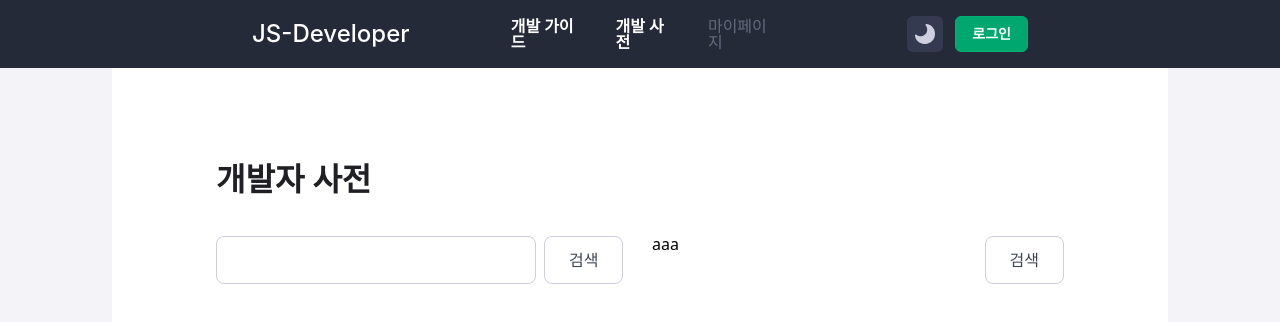
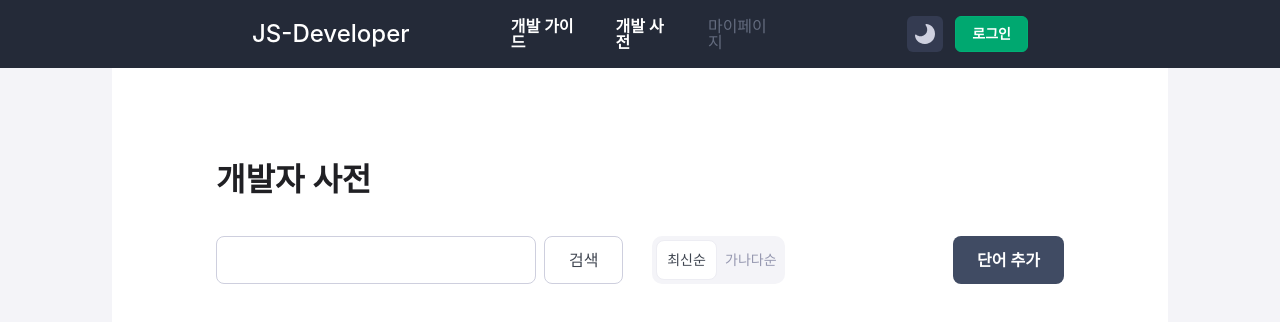
Before and after one commit to Jaesang98/JS-Developer, a React (Vite) app: page /Devx in a window 1280 px wide. Shown: the top 322 px of the page. Built offline with nearby package versions, Linux system fonts and the light colour scheme; a web font is replaced by a local one.

Commit message:
chore(jsnam) : 스위치와버튼

```diff
--- a/src/assets/styles/abstracts/_variables.scss
+++ b/src/assets/styles/abstracts/_variables.scss
@@ -41,6 +41,7 @@ $colors: (
             black: #16181d,
             header-text: #636b7e,
             btn: #161820,
+            btn2: #22262f,
             btn-hover: #262a36,
             header-bg: #24272e
         )
--- a/src/assets/styles/components/ui/button.module.scss
+++ b/src/assets/styles/components/ui/button.module.scss
@@ -82,3 +82,28 @@
         }
     }
 }
+
+.btn5 {
+    @include font-style(Btn-text-1);
+    background-color: color(light, btn);
+    color: color(main, white);
+    padding: 14.5px 24px;
+    border-radius: 8px;
+    border: none;
+    cursor: pointer;
+
+    &:hover {
+        background-color: color(light, btn-hover);
+        color: color(light, 600);
+    }
+
+    :global(.dark-theme) & {
+        background-color: color(dark, btn2);
+        color: color(dark, 100);
+
+        &:hover {
+            border: 1px solid color(dark, 300);
+            background-color: color(dark, btn-hover);
+        }
+    }
+}
--- /dev/null
+++ b/src/assets/styles/components/ui/switch.module.scss
@@ -0,0 +1,47 @@
+@use '/src/assets/styles/abstracts/mixins' as *;
+@use '/src/assets/styles/abstracts/variables' as *;
+@use '/src/assets/styles/abstracts/function' as *;
+
+.switch1-wrap {
+    @include font-style(Btn-text-4);
+    background-color: color(light, 100);
+    display: flex;
+    gap: 4px;
+    border-radius: 10px;
+    padding: 4px;
+    cursor: pointer;
+
+    :global(.dark-theme) & {
+        background-color: color(dark, 900);
+    }
+}
+
+.switch1-item {
+    min-width: 61px;
+    background-color: color(main, white);
+    color: color(light, 900);
+    border: 1px solid color(light, 300);
+    border-radius: 8px;
+    display: flex;
+    justify-content: center;
+    align-items: center;
+    padding: 8px 4px;
+
+    :global(.dark-theme) & {
+        background-color: color(dark, 800);
+        color: color(dark, 200);
+        border: 1px solid color(dark, 600);
+    }
+}
+
+.switch1-item2 {
+    color: color(light, 700);
+    display: flex;
+    justify-content: center;
+    align-items: center;
+    padding: 8px 4px;
+
+    :global(.dark-theme) & {
+        color: color(dark, 300);
+    }
+}
--- a/src/components/ui/button.tsx
+++ b/src/components/ui/button.tsx
@@ -2,7 +2,7 @@ import React from 'react';
 import styles from '@/assets/styles/components/ui/button.module.scss';
 
 interface ButtonProps {
-    variant?: 'btn1' | 'btn2' | 'btn3' | 'btn4';
+    variant?: 'btn1' | 'btn2' | 'btn3' | 'btn4' | 'btn5';
     children: React.ReactNode;
     onClick?: () => void;
     disabled?: boolean;
@@ -13,6 +13,7 @@ interface ButtonProps {
  * - btn2: 메인화면 시작하기 버튼
  * - btn3: 메인화면 보러가기 버튼
  * - btn4: 개발자 사전 검색 버튼
+ * - btn5: 개발자 사전 단어 추가 버튼
  */
 const Button: React.FC<ButtonProps> = ({ variant = 'btn1', children, onClick, disabled = false }) => {
     return (
--- /dev/null
+++ b/src/components/ui/switch.tsx
@@ -0,0 +1,22 @@
+import React from 'react';
+import styles from '@/assets/styles/components/ui/switch.module.scss';
+
+interface SwitchProps {
+    children: React.ReactNode;
+    onChange?: () => void;
+    disabled?: boolean;
+}
+
+/**
+ * - Default: 개발자 사전 스위치
+ */
+const Switch = () => {
+    return (
+        <div className={styles['switch1-wrap']}>
+            <div className={styles['switch1-item']}>최신순</div>
+            <div className={styles['switch1-item2']}>가나다순</div>
+        </div>
+    );
+};
+
+export default Switch;
--- a/src/pages/devx/index.tsx
+++ b/src/pages/devx/index.tsx
@@ -2,6 +2,7 @@ import MainLayout from '@/components/layout/MainLayout';
 import styles from '@/assets/styles/pages/devx.module.scss';
 import Input from '@/components/ui/input';
 import Button from '@/components/ui/button';
+import Switch from '@/components/ui/switch';
 
 function Devx() {
     return (
@@ -15,8 +16,8 @@ function Devx() {
                             <Button variant="btn4">검색</Button>
                         </div>
                         <div className={styles['devx-filterWrap']}>
-                            aaa
-                            <Button variant="btn4">검색</Button>
+                            <Switch></Switch>
+                            <Button variant="btn5">단어 추가</Button>
                         </div>
                     </div>
                 </div>
```
